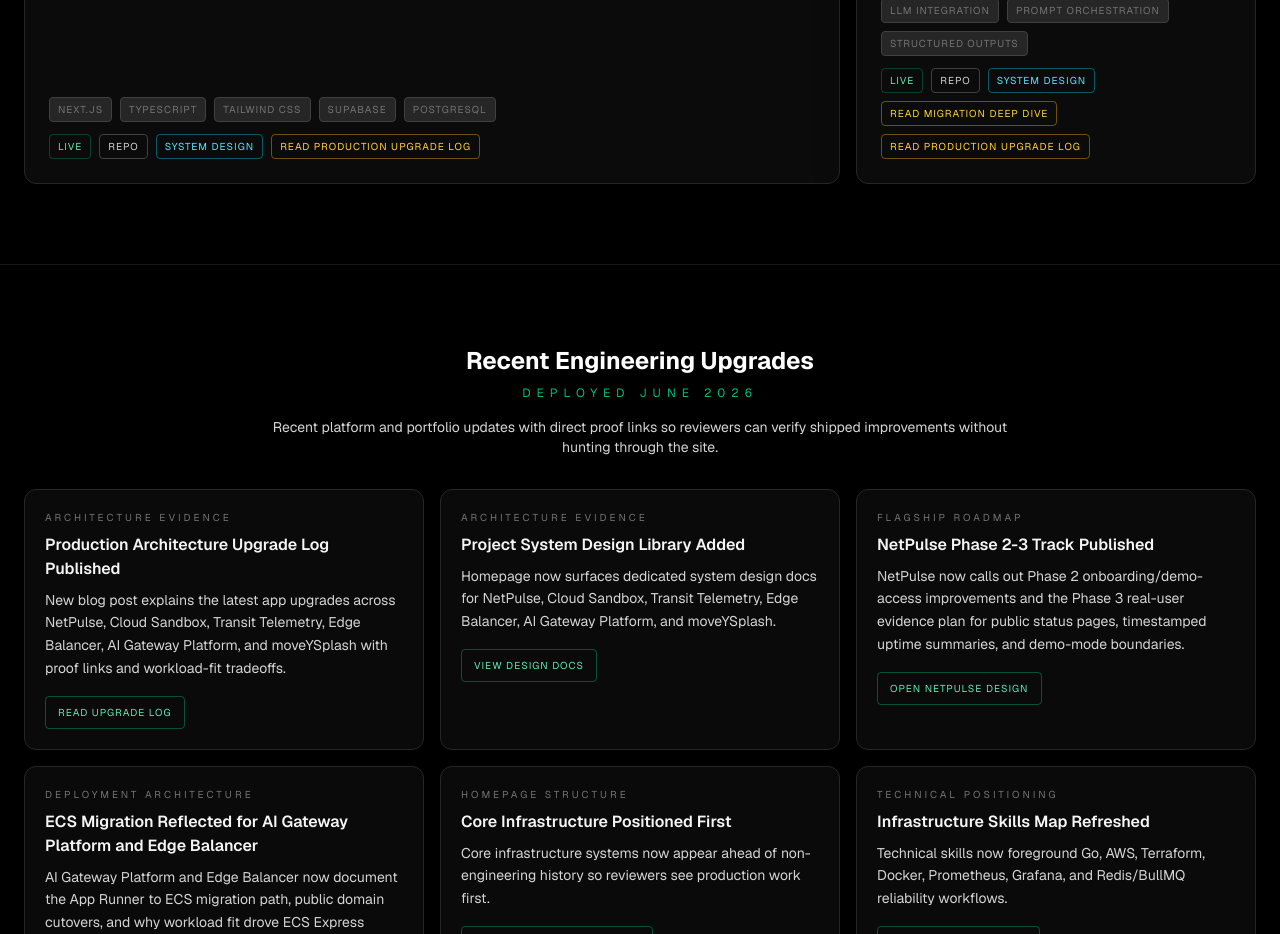
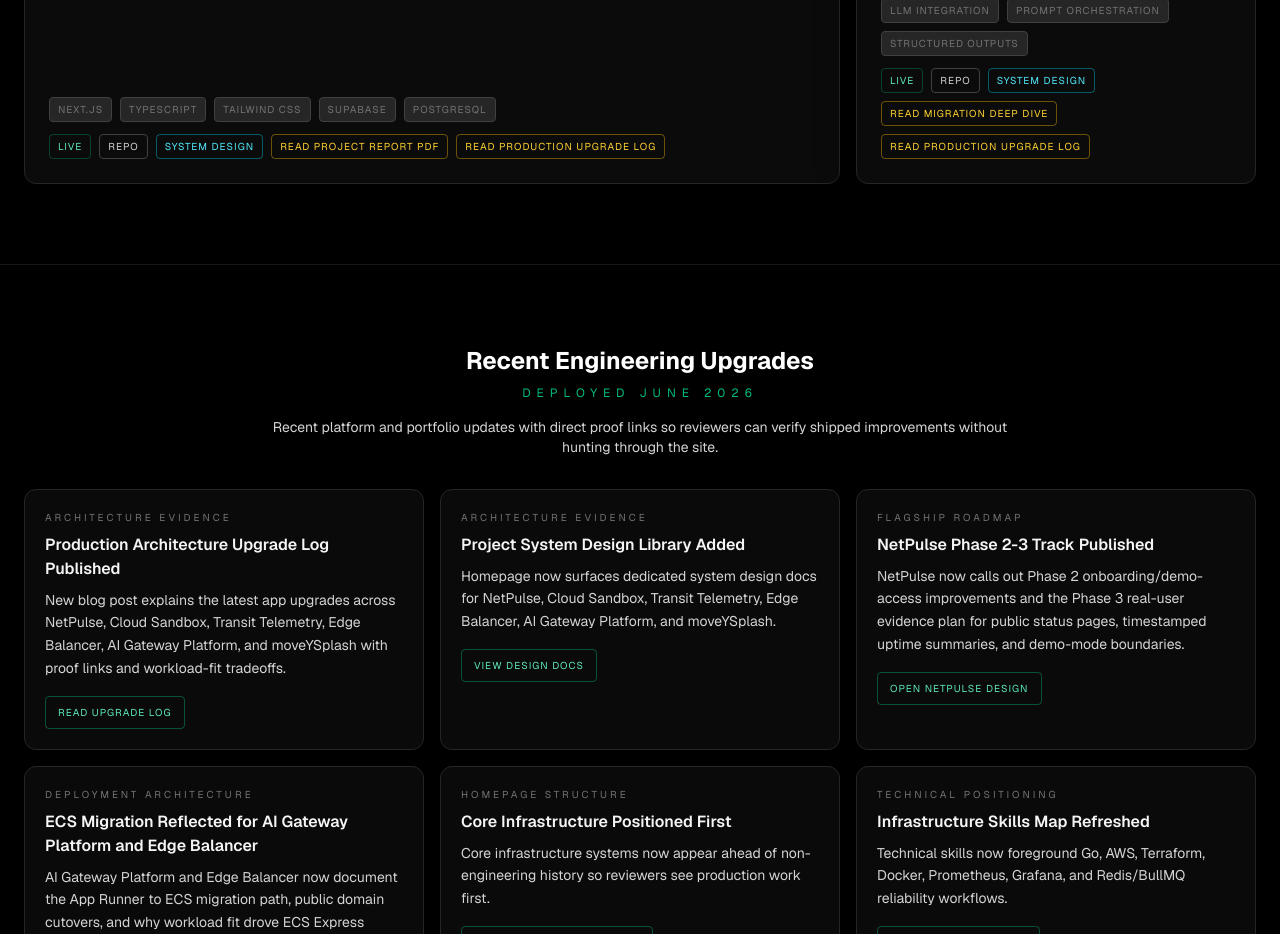
Before and after one commit to MohammedVep/mohammed-portfolio, a Next.js app: page / in a window 1280 px wide. Shown: the part 9960-10894 px from the top of the page. Built offline with nearby package versions, Linux system fonts and the light colour scheme.

Commit message:
Add moveYSplash project report

```diff
--- a/content/projects/index.ts
+++ b/content/projects/index.ts
@@ -220,12 +220,17 @@
     ],
     recentUpdates: [
       "Published a live deployment link to make academic project outcomes directly reviewable.",
+      "Added the Fall 2025 COSC 4086 project report PDF for reviewers who want the full academic writeup.",
       "Added a dedicated system design doc page to explain architecture and performance decisions.",
       "Linked the project into the production upgrade log as the product-facing example: Supabase auth, indexed search, and responsive UX.",
     ],
     liveUrl: "https://move-y-splash-new.vercel.app",
     repoUrl: "https://github.com/MohammedVep/MoveYSplashNew",
     additionalLinks: [
+      {
+        label: "Read Project Report PDF",
+        url: "/Mohammed_Vepari_moveYSplash_Project_Report_Fall_2025.pdf",
+      },
       {
         label: "Read Production Upgrade Log",
         url: "/blog/portfolio-production-architecture-upgrades",
```
Also changed, not shown: 1 other file (tests, documents, lock files or other folders).
